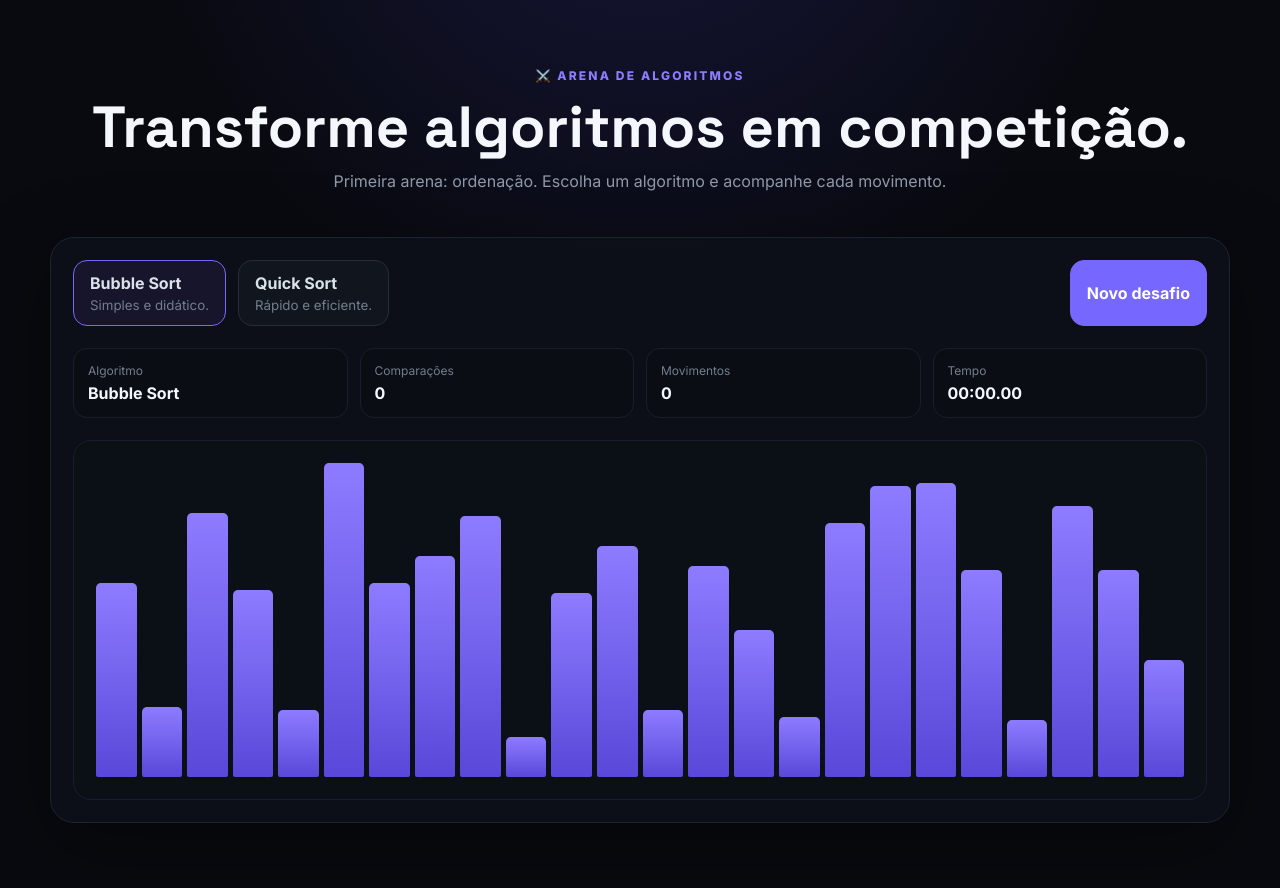
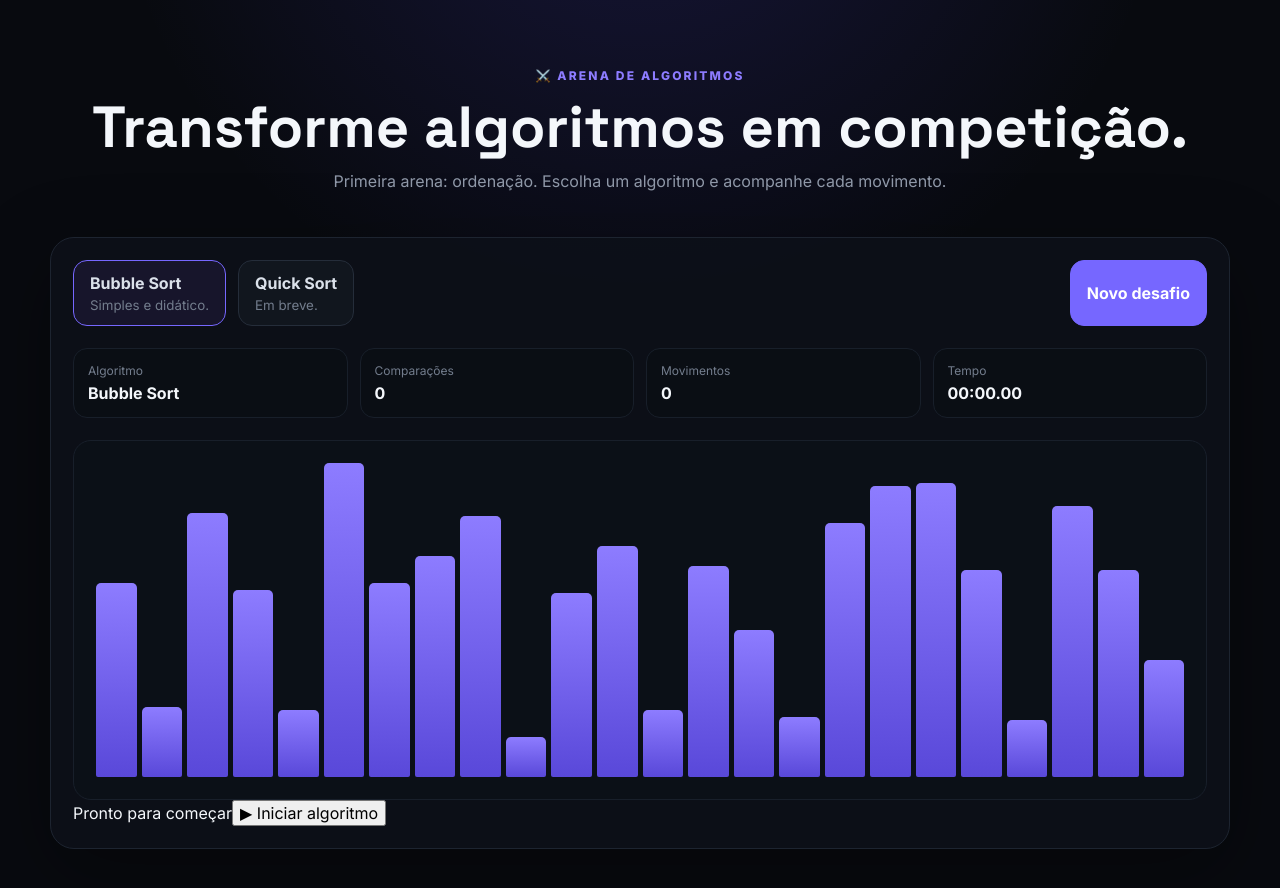
Before and after one commit to ArthurNunesDev/arena-algoritmos, a React (Vite) app in the folder frontend/: page / in a window 1280 px wide. Shown: the top 888 px of the page. Built offline with nearby package versions, Linux system fonts and the light colour scheme.

Commit message:
feat: add animated Bubble Sort arena

```diff
--- a/frontend/src/App.jsx
+++ b/frontend/src/App.jsx
@@ -1,8 +1,8 @@
-import { useMemo, useState } from 'react'
+import { useEffect, useMemo, useRef, useState } from 'react'
 
 const algoritmos = [
-  { id: 'bubble', nome: 'Bubble Sort', descricao: 'Simples e didático.' },
-  { id: 'quick', nome: 'Quick Sort', descricao: 'Rápido e eficiente.' },
+  { id: 'bubble', nome: 'Bubble Sort', descricao: 'Simples e didático.', disponivel: true },
+  { id: 'quick', nome: 'Quick Sort', descricao: 'Em breve.', disponivel: false },
 ]
 
 function gerarValores(tamanho = 24) {
@@ -12,7 +12,72 @@ function gerarValores(tamanho = 24) {
 export default function App() {
   const [valores, setValores] = useState(() => gerarValores())
   const [algoritmo, setAlgoritmo] = useState('bubble')
+  const [passo, setPasso] = useState(null)
+  const [rodando, setRodando] = useState(false)
+  const [finalizado, setFinalizado] = useState(false)
+  const [comparacoes, setComparacoes] = useState(0)
+  const [movimentos, setMovimentos] = useState(0)
+  const [tempo, setTempo] = useState(0)
+  const inicioRef = useRef(null)
+
   const maior = useMemo(() => Math.max(...valores), [valores])
+
+  useEffect(() => {
+    if (!rodando) return
+    const interval = setInterval(() => {
+      setTempo(Date.now() - inicioRef.current)
+    }, 10)
+    return () => clearInterval(interval)
+  }, [rodando])
+
+  async function iniciar() {
+    if (rodando || algoritmo !== 'bubble') return
+
+    const resposta = await fetch('http://localhost:8000/api/ordenacao/bubble', {
+      method: 'POST',
+      headers: { 'Content-Type': 'application/json' },
+      body: JSON.stringify({ valores }),
+    })
+    const dados = await resposta.json()
+
+    setRodando(true)
+    setFinalizado(false)
+    setComparacoes(0)
+    setMovimentos(0)
+    setTempo(0)
+    inicioRef.current = Date.now()
+
+    for (const evento of dados.passos) {
+      if (evento.tipo === 'comparacao' || evento.tipo === 'troca') {
+        setPasso(evento)
+        setValores(evento.valores)
+        setComparacoes(evento.comparacoes)
+        setMovimentos(evento.movimentos)
+        await new Promise((resolve) => setTimeout(resolve, evento.tipo === 'troca' ? 180 : 90))
+      }
+    }
+
+    const fim = dados.passos[dados.passos.length - 1]
+    setValores(fim.valores)
+    setComparacoes(fim.comparacoes)
+    setMovimentos(fim.movimentos)
+    setPasso(null)
+    setRodando(false)
+    setFinalizado(true)
+    setTempo(Date.now() - inicioRef.current)
+  }
+
+  function novoDesafio() {
+    if (rodando) return
+    setValores(gerarValores())
+    setPasso(null)
+    setFinalizado(false)
+    setComparacoes(0)
+    setMovimentos(0)
+    setTempo(0)
+  }
+
+  const tempoFormatado = `${String(Math.floor(tempo / 60000)).padStart(2, '0')}:${String(Math.floor((tempo % 60000) / 1000)).padStart(2, '0')}.${String(Math.floor(tempo % 1000 / 10)).padStart(2, '0')}`
 
   return (
     <main className="arena">
@@ -21,28 +86,50 @@ export default function App() {
         <h1>Transforme algoritmos em competição.</h1>
         <p>Primeira arena: ordenação. Escolha um algoritmo e acompanhe cada movimento.</p>
       </header>
+
       <section className="painel">
         <div className="controles">
           {algoritmos.map((item) => (
-            <button key={item.id} className={algoritmo === item.id ? 'algoritmo ativo' : 'algoritmo'} onClick={() => setAlgoritmo(item.id)}>
+            <button
+              key={item.id}
+              className={algoritmo === item.id ? 'algoritmo ativo' : 'algoritmo'}
+              disabled={!item.disponivel || rodando}
+              onClick={() => item.disponivel && setAlgoritmo(item.id)}
+            >
               <strong>{item.nome}</strong>
               <small>{item.descricao}</small>
             </button>
           ))}
-          <button className="novo" onClick={() => setValores(gerarValores())}>Novo desafio</button>
+          <button className="novo" onClick={novoDesafio} disabled={rodando}>Novo desafio</button>
         </div>
+
         <div className="placar">
-          <div><span>Algoritmo</span><strong>{algoritmos.find((item) => item.id === algoritmo).nome}</strong></div>
-          <div><span>Comparações</span><strong>0</strong></div>
-          <div><span>Movimentos</span><strong>0</strong></div>
-          <div><span>Tempo</span><strong>00:00.00</strong></div>
+          <div><span>Algoritmo</span><strong>Bubble Sort</strong></div>
+          <div><span>Comparações</span><strong>{comparacoes}</strong></div>
+          <div><span>Movimentos</span><strong>{movimentos}</strong></div>
+          <div><span>Tempo</span><strong>{tempoFormatado}</strong></div>
         </div>
+
         <div className="barras" aria-label="Visualização do array">
-          {valores.map((valor, index) => (
-            <div className="barra-coluna" key={index}>
-              <div className="barra" style={{ height: `${(valor / maior) * 100}%` }} title={String(valor)} />
-            </div>
-          ))}
+          {valores.map((valor, index) => {
+            const destacado = passo?.indices?.includes(index)
+            return (
+              <div className="barra-coluna" key={index}>
+                <div
+                  className={destacado ? 'barra destaque' : 'barra'}
+                  style={{ height: `${(valor / maior) * 100}%` }}
+                  title={String(valor)}
+                />
+              </div>
+            )
+          })}
+        </div>
+
+        <div className="acoes">
+          <span className="status">{finalizado ? '✓ Ordenação concluída' : rodando ? 'Comparando elementos...' : 'Pronto para começar'}</span>
+          <button className="iniciar" onClick={iniciar} disabled={rodando || finalizado}>
+            {rodando ? 'Executando...' : finalizado ? 'Concluído' : '▶ Iniciar algoritmo'}
+          </button>
         </div>
       </section>
     </main>
```
